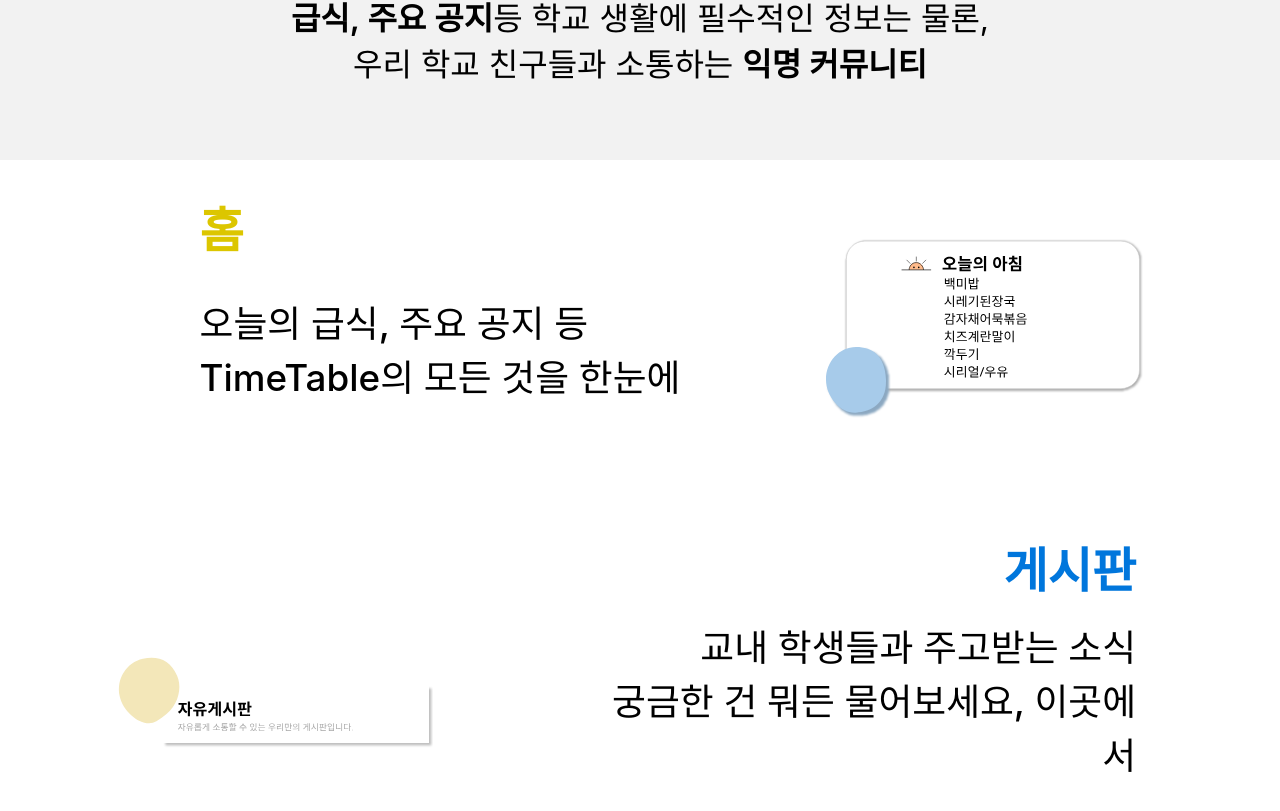
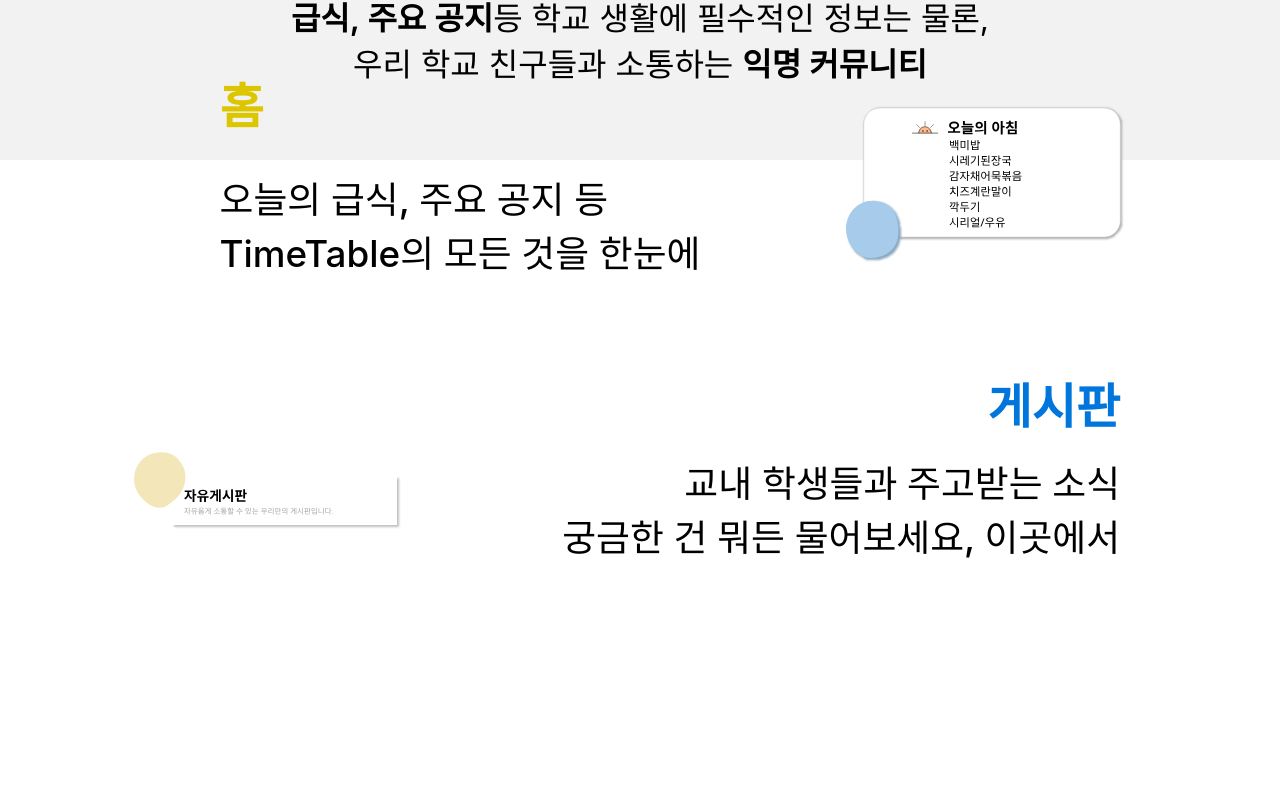
Before and after one commit to Tita-dev/Tita-Client, a React (Create React App) app: page / in a window 1280 px wide. Shown: the part 523-1334 px from the top of the page. Built offline with nearby package versions, Linux system fonts and the light colour scheme.

Commit message:
[UPDATE] 스크롤 오류 해결

```diff
--- a/src/Assets/Breakfast.js
+++ b/src/Assets/Breakfast.js
@@ -2,7 +2,7 @@
 
 function Breakfast(props) {
   return (
-    <svg width="40vh" height="40vh" viewBox="0 0 512 287" fill="none" {...props}>
+    <svg width="35vh" height="35vh" viewBox="0 0 512 287" fill="none" {...props}>
       <g filter="url(#prefix__filter0_d_1411:9067)">
         <path
           d="M471.914 4.456H62.147c-16.399 0-29.693 13.299-29.693 29.704v176.739c0 16.405 13.294 29.704 29.693 29.704h409.767c16.399 0 29.693-13.299 29.693-29.704V34.159c0-16.404-13.294-29.703-29.693-29.703z"
--- a/src/Assets/Freenotice.js
+++ b/src/Assets/Freenotice.js
@@ -2,7 +2,7 @@
 
 function Freenotice(props) {
   return (
-    <svg width="40vh" height="40vh" viewBox="0 0 537 160" fill="none" {...props}>
+    <svg width="34vh" height="34vh" viewBox="0 0 537 160" fill="none" {...props}>
       <g filter="url(#prefix__filter0_d_1411:9066)">
         <path d="M529 57H85v95h444V57z" fill="#fff" />
         <path
--- a/src/Main/style/ConThreest.js
+++ b/src/Main/style/ConThreest.js
@@ -7,7 +7,7 @@
     flex-direction:column;
 
     width: 100%;
-    height: 50vh;
+    height: 8vh;
     margin: 5vh 0;
     margin-top: 18vh;
 `;
@@ -62,9 +62,8 @@
     @media (max-width: 1366px) {
         margin-right: 9vh;
     }
-        margin: 0 7vw;
+        margin: 0 7vw 3vh;
         padding-left:1.8vw;
-        padding-top: 3vh;
 `;
 
 export const Con3ment2 = styled.div`
```
